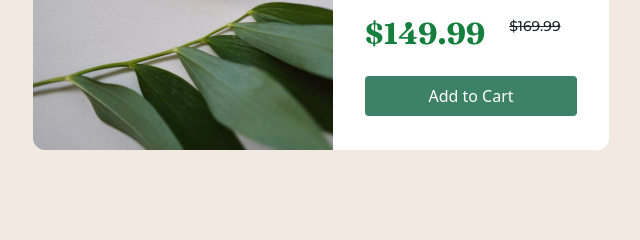
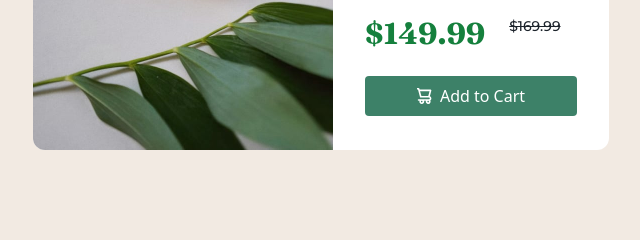
Before and after one commit to binthroot/product-preview-card-component, a website: page index.html in a window 1280 px wide. Shown: the part 475-715 px from the top of the page, 319-959 px from the left. Drawn offline with Linux system fonts and the light colour scheme.

Commit message:
cart image to button

```diff
--- a/index.html
+++ b/index.html
@@ -77,7 +77,10 @@
             <button
               class="bg-newGreen-800 rounded text-white py-2 hover:bg-newBlack-800 active:bg-newBlack-800 duration-200"
             >
-              Add to Cart
+              <div class="flex flex-row justify-center items-center">
+                <img src="./images/icon-cart.svg" alt="" />
+                <span class="ml-2"> Add to Cart </span>
+              </div>
             </button>
           </div>
         </div>
```
Also changed, not shown: dist/output.css.
